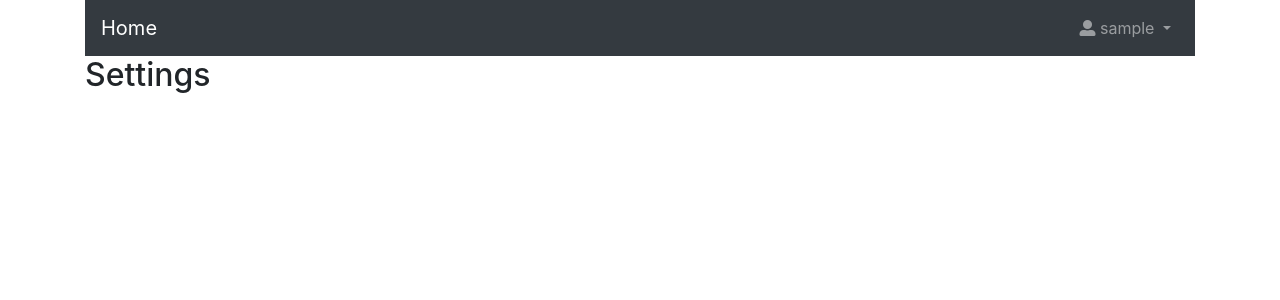
After one commit to DanilRusakov/monobank_stat, a Django app: page /account/ in a window 1280 px wide. The commit adds this page. Shown: the top 300 px of the page. Run offline with Django 3.2, Linux system fonts and the light colour scheme; the visitor is signed in with stand-in values (Sample User, id 1); some libraries are stand-ins or nearby versions.

Commit message:
login with github, account page

```diff
--- a/crypto_stat/templates/registration/login.html
+++ b/crypto_stat/templates/registration/login.html
@@ -9,4 +9,6 @@
         {{ form.as_p }}
         <button type="submit">Login</button>
     </form>
+<p><strong>-- OR --</strong></p>
+    <a href="{% url 'social:begin' 'github' %}">Login with github</a>
 {% endblock body %}
--- /dev/null
+++ b/info/templates/info/account.html
@@ -0,0 +1,7 @@
+{% extends 'info/base.html' %}
+
+{% block title %}Account{% endblock title %}
+{% block body %}
+  <h2>Settings</h2>
+
+{% endblock %}
--- a/info/templates/info/base.html
+++ b/info/templates/info/base.html
@@ -22,27 +22,37 @@
 <div class="container">
 
     <nav class="navbar navbar-expand-lg navbar-dark bg-dark">
-        <a class="navbar-brand" href="{% url 'home' %}">Navbar</a>
+        <a class="navbar-brand" href="{% url 'home' %}">Home</a>
         <button class="navbar-toggler" type="button" data-toggle="collapse" data-target="#navbarNav"
                 aria-controls="navbarNav" aria-expanded="false" aria-label="Toggle navigation">
             <span class="navbar-toggler-icon"></span>
         </button>
         <div class="collapse navbar-collapse" id="navbarNav">
             <ul class="navbar-nav mr-auto">
-                <li class="nav-item ">
-                    <a class="nav-link" href="{% url 'crypto:index' %}">
-                        Crypto Stat
-                    </a>
-                </li>
+<!--                <li class="nav-item">-->
+<!--                    <a class="nav-link" href="">-->
+<!--                    </a>-->
+<!--                </li>-->
             </ul>
             <ul class="navbar-nav">
+                {% if user.is_authenticated %}
+                <li class="nav-item dropdown">
+                    <a class="nav-link dropdown-toggle" href="#" id="navbarDropdown" role="button"
+                       data-toggle="dropdown" aria-haspopup="true" aria-expanded="false">
+                        <i class="fas fa-user-alt"></i> {{ user.username }}
+                    </a>
+                    <div class="dropdown-menu" aria-labelledby="navbarDropdown">
+                        <a class="dropdown-item" href="{% url 'crypto:index' %}">Crypto Stat</a>
+                        <div class="dropdown-divider"></div>
+                        <a class="dropdown-item" href="{% url 'account_settings' %}">Settings</a>
+                        <a class="dropdown-item" href="{% url 'logout' %}">Logout</a>
+                    </div>
+                </li>
+                {% else %}
                 <li class="nav-item ">
-                    {% if user.is_authenticated %}
-                    <a class="nav-link" href="{% url 'logout' %}">Logout</a>
-                    {% else %}
                     <a class="nav-link" href="{% url 'login' %}">Login</a>
-                    {% endif %}
                 </li>
+                {% endif %}
             </ul>
         </div>
     </nav>
--- a/info/views.py
+++ b/info/views.py
@@ -1,10 +1,44 @@
 from django.shortcuts import render
-from django.views.generic import TemplateView
+from django.views import View
+from django.contrib.auth.mixins import LoginRequiredMixin
+from social_django.models import UserSocialAuth
 
 
-class IndexView(TemplateView):
+class IndexView(View):
     template_name = 'info/index.html'
 
-    def get_context_data(self, **kwargs):
-        context = super().get_context_data(**kwargs)
-        return context
+    def get(self, request):
+        context = {}
+        return render(request, self.template_name, context)
+
+
+class AccountView(LoginRequiredMixin, View):
+    template_name = 'info/account.html'
+
+    def get(self, request):
+        context = {}
+        return render(request, self.template_name, context)
+
+
+class SettingsView(LoginRequiredMixin, View):
+    template_name = 'info/account_settings.html'
+
+    def get(self, request):
+        user = request.user
+
+        try:
+            github_login = user.social_auth.get(provider='github')
+        except UserSocialAuth.DoesNotExist:
+            github_login = None
+
+        try:
+            facebook_login = user.social_auth.get(provider='facebook')
+        except UserSocialAuth.DoesNotExist:
+            facebook_login = None
+        can_disconnect = (user.social_auth.count() > 1 or user.has_usable_password())
+        context = {
+            'github_login': github_login,
+            'facebook_login': facebook_login,
+            'can_disconnect': can_disconnect
+        }
+        return render(request, self.template_name, context)
--- a/monobank_stat/urls.py
+++ b/monobank_stat/urls.py
@@ -5,6 +5,8 @@ from django.contrib.auth import views as auth_views
 
 urlpatterns = [
     path('', info_views.IndexView.as_view(), name="home"),
+    path('account/', info_views.AccountView.as_view(), name="account"),
+    path('account-settings/', info_views.SettingsView.as_view(), name="account_settings"),
     # Login and Logout
     path('login/', auth_views.LoginView.as_view(), name='login'),
     path('logout/', auth_views.LogoutView.as_view(next_page='home'), name='logout'),
```
Also changed, not shown: monobank_stat/settings.py (+10 -3 lines).
